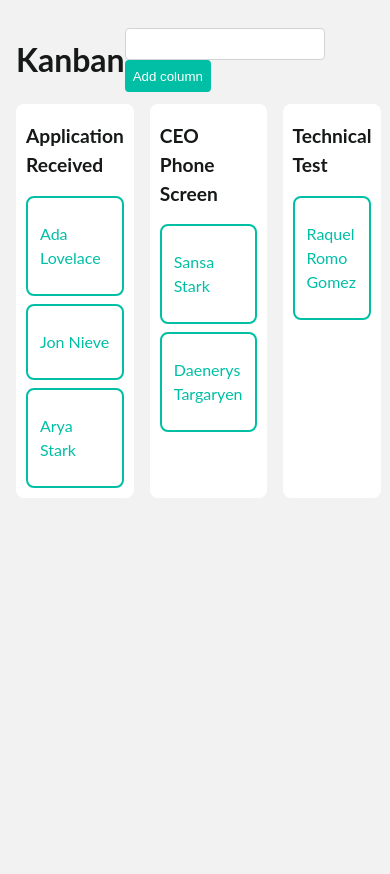
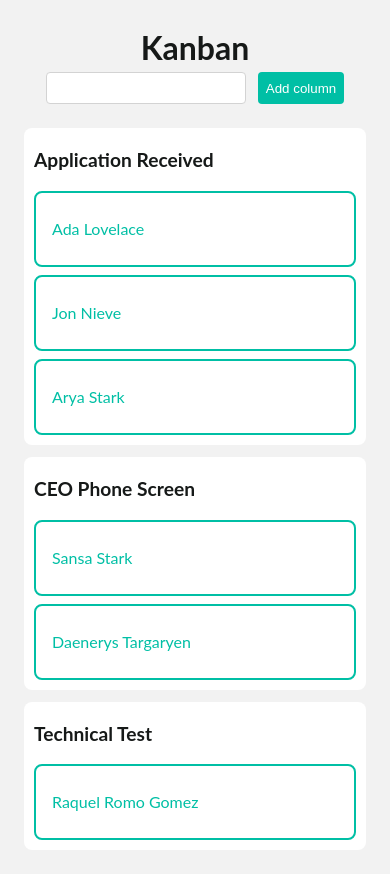
Before and after one commit to rqlromo/occupop-test, a React (Create React App) app: page / in a window 390 px wide. Before the commit the page ends 844 px from the top, so only its background shows below. Built offline with nearby package versions, Linux system fonts and the light colour scheme.

Commit message:
responsive

```diff
--- a/src/components/Header/index.scss
+++ b/src/components/Header/index.scss
@@ -1,8 +1,13 @@
 .kanban__header {
   display: flex;
-  justify-content: space-between;
+  flex-direction: column;
   align-items: center;
-  padding: 12px 0px;
+
+  @media all and (min-width: 768px) {
+    padding: 12px 0px 16px 0px;
+    flex-direction: row;
+    justify-content: space-between;
+  }
 }
 
 .header__input {
--- a/src/components/kanban/index.scss
+++ b/src/components/kanban/index.scss
@@ -1,20 +1,40 @@
 .kanban {
-  padding: 16px;
+  padding: 24px;
 }
 
 .kanban__main {
+  padding-top: 24px;
   display: flex;
+  flex-direction: column;
+  flex-wrap: wrap;
+
+  @media all and (min-width: 480px) {
+    flex-direction: row;
+  }
+
+  @media all and (min-width: 768px) {
+    padding-top: 0px;
+  }
 }
 
 .kanban__column {
-  width: calc(100% / 3);
-  margin-right: 16px;
+  width: 100%;
+  margin-right: 8px;
   padding: 10px;
   background-color: #fff;
   border-radius: 8px;
+  margin-bottom: 12px;
 
   &:last-child {
-    margin-right: 0px;
+    margin-bottom: 0px;
+  }
+
+  @media all and (min-width: 480px) {
+    width: calc(100% / 2 - 8px);
+  }
+
+  @media all and (min-width: 768px) {
+    width: calc(100% / 3 - 8px);
   }
 }
 
@@ -28,7 +48,7 @@
 }
 
 .kanban__card {
-  padding: 24px 12px;
+  padding: 24px 16px;
   border: 2px solid #00bfa5;
   color: #00bfa5;
   border-radius: 8px;
```
